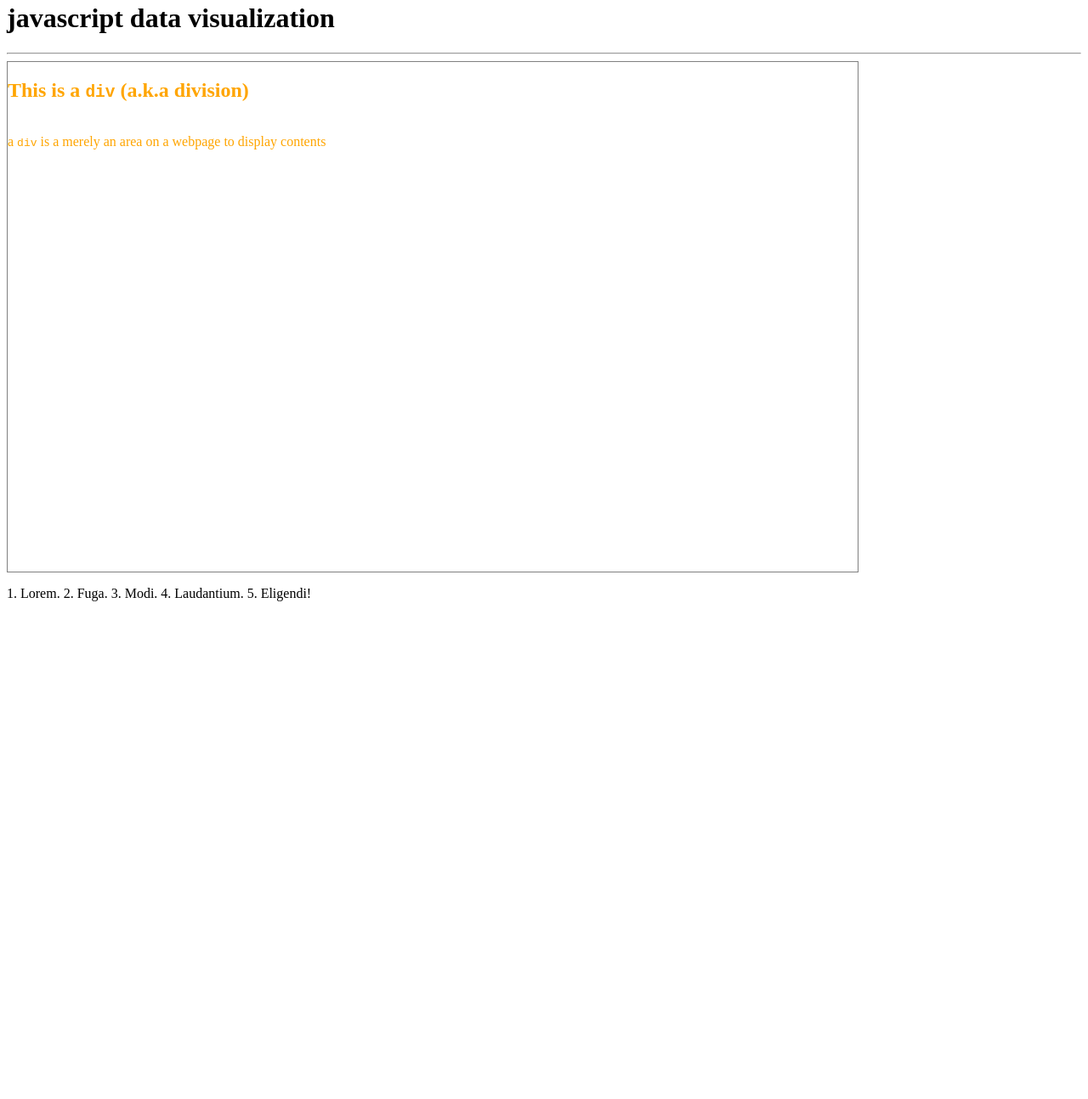
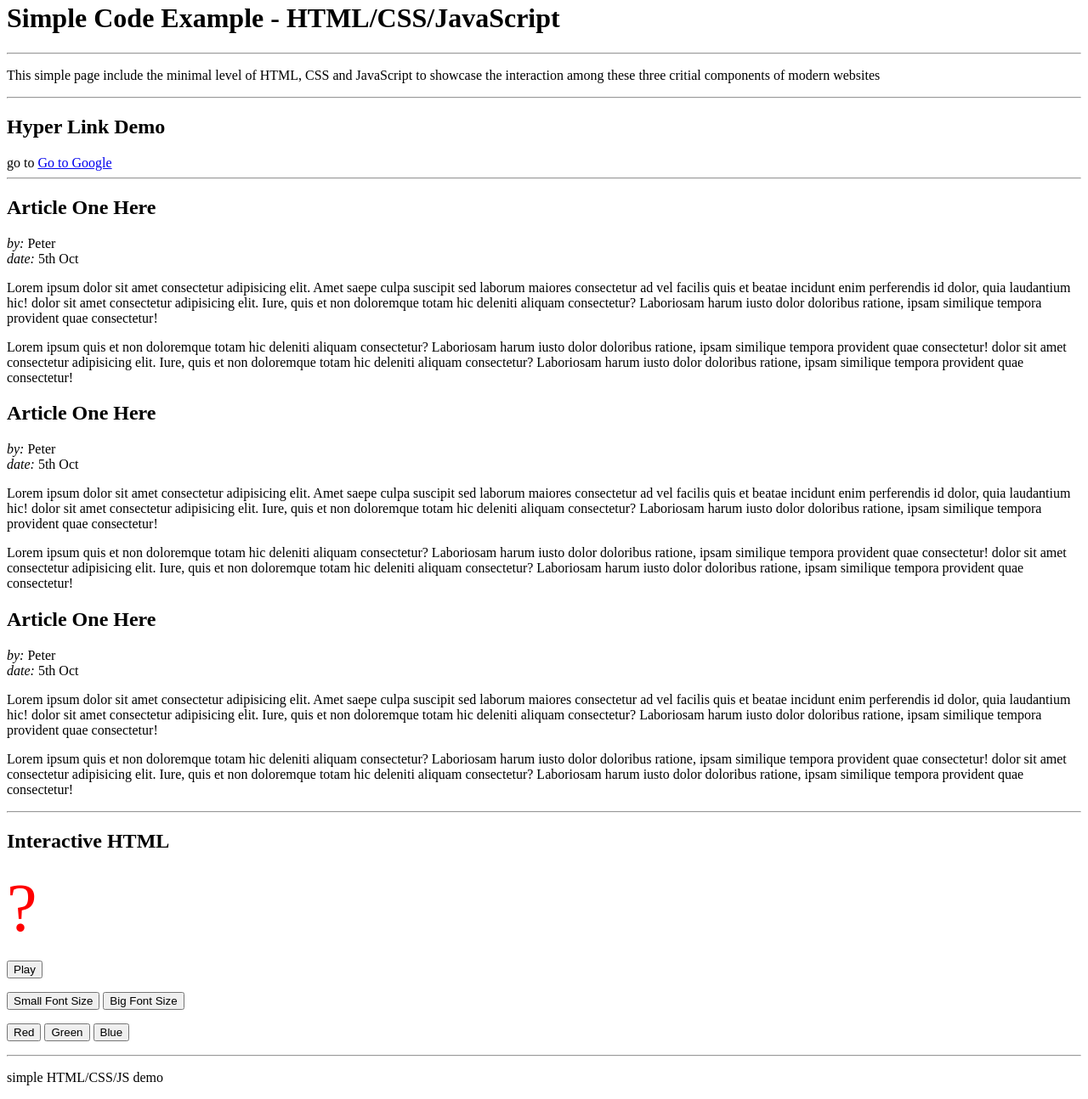
Before and after one commit to ngsanluk/JavaScriptDataVisualization, a plain HTML site: page index.html in a window 1280 px wide. Shown: the part 44-1338 px from the top of the page at 85% size. Before the commit the page ends 800 px from the top, so only its background shows below. Drawn offline with Linux system fonts and the light colour scheme.

Commit message:
changes index.html to basic demo of HTML/CSS/JS

```diff
--- a/index.html
+++ b/index.html
@@ -4,11 +4,71 @@
     <meta charset="utf-8" />
     <title>JavaScript Data Visualization</title>
     <style media="screen">
-      .demo {
-        border: solid 1px grey;
-        width: 1000px;
-        height: 600px;
-        color: orange;
+      * {
+        /* border: dotted 1px grey;
+        padding: 10px;
+        margin: 10px; */
+      }
+
+      body {
+        border: solid 0px red;
+      }
+
+      nav {
+        border: solid 0px red;
+      }
+
+      a {
+        border: solid 0px red;
+      }
+
+      nav a {
+        border: solid 0px red;
+      }
+
+      #page-heading {
+        border: solid 0px red;
+      }
+
+      article {
+        border: solid 0px red;
+        margin-bottom: 10px;
+      }
+
+      .featured {
+        border: solid 0px red;
+        margin-bottom: 10px;
+      }
+
+      .top {
+        border: solid 0px red;
+        margin-bottom: 10px;
+      }
+
+      article div {
+        border: solid 1px red;
+      }
+
+      article div {
+        border: solid 0px red;
+      }
+
+      article div span {
+        border: solid 0px red;
+      }
+
+      .top div span {
+        border: solid 0px red;
+      }
+
+      footer {
+        border: solid 0px red;
+      }
+
+      #lucky-number {
+        font-size: 500%;
+        color: red;
+        border: solid px red;
       }
     </style>
   </head>
@@ -23,20 +83,134 @@
       <a href="./d3_demo.html">D3.js</a>
     </nav>
 
-    <h1>javascript data visualization</h1>
+    <h1 id="page-heading">Simple Code Example - HTML/CSS/JavaScript</h1>
     <hr />
-    <div class="demo">
-      <h2>This is a <code>div</code> (a.k.a division)</h2>
-      <br />
-      a <code>div</code> is a merely an area on a webpage to display contents
-    </div>
+    <p class="description">
+      This simple page include the minimal level of HTML, CSS and JavaScript to
+      showcase the interaction among these three critial components of modern
+      websites
+    </p>
 
+    <hr />
+    <h2>Hyper Link Demo</h2>
+    go to <a href="https://www.google.com">Go to Google</a>
+    <hr />
+
+    <article class="featured top">
+      <h2>Article One Here</h2>
+      <div><em>by:</em> <span>Peter</span></div>
+      <div><em>date:</em> <span>5th Oct</span></div>
+      <p>
+        Lorem ipsum dolor sit amet consectetur adipisicing elit. Amet saepe
+        culpa suscipit sed laborum maiores consectetur ad vel facilis quis et
+        beatae incidunt enim perferendis id dolor, quia laudantium hic! dolor
+        sit amet consectetur adipisicing elit. Iure, quis et non doloremque
+        totam hic deleniti aliquam consectetur? Laboriosam harum iusto dolor
+        doloribus ratione, ipsam similique tempora provident quae consectetur!
+      </p>
+      <p>
+        Lorem ipsum quis et non doloremque totam hic deleniti aliquam
+        consectetur? Laboriosam harum iusto dolor doloribus ratione, ipsam
+        similique tempora provident quae consectetur! dolor sit amet consectetur
+        adipisicing elit. Iure, quis et non doloremque totam hic deleniti
+        aliquam consectetur? Laboriosam harum iusto dolor doloribus ratione,
+        ipsam similique tempora provident quae consectetur!
+      </p>
+    </article>
+    <article class="featured">
+      <h2>Article One Here</h2>
+      <div><em>by:</em> <span>Peter</span></div>
+      <div><em>date:</em> <span>5th Oct</span></div>
+      <p>
+        Lorem ipsum dolor sit amet consectetur adipisicing elit. Amet saepe
+        culpa suscipit sed laborum maiores consectetur ad vel facilis quis et
+        beatae incidunt enim perferendis id dolor, quia laudantium hic! dolor
+        sit amet consectetur adipisicing elit. Iure, quis et non doloremque
+        totam hic deleniti aliquam consectetur? Laboriosam harum iusto dolor
+        doloribus ratione, ipsam similique tempora provident quae consectetur!
+      </p>
+      <p>
+        Lorem ipsum quis et non doloremque totam hic deleniti aliquam
+        consectetur? Laboriosam harum iusto dolor doloribus ratione, ipsam
+        similique tempora provident quae consectetur! dolor sit amet consectetur
+        adipisicing elit. Iure, quis et non doloremque totam hic deleniti
+        aliquam consectetur? Laboriosam harum iusto dolor doloribus ratione,
+        ipsam similique tempora provident quae consectetur!
+      </p>
+    </article>
+
+    <article>
+      <h2>Article One Here</h2>
+      <div><em>by:</em> <span>Peter</span></div>
+      <div><em>date:</em> <span>5th Oct</span></div>
+      <p>
+        Lorem ipsum dolor sit amet consectetur adipisicing elit. Amet saepe
+        culpa suscipit sed laborum maiores consectetur ad vel facilis quis et
+        beatae incidunt enim perferendis id dolor, quia laudantium hic! dolor
+        sit amet consectetur adipisicing elit. Iure, quis et non doloremque
+        totam hic deleniti aliquam consectetur? Laboriosam harum iusto dolor
+        doloribus ratione, ipsam similique tempora provident quae consectetur!
+      </p>
+      <p>
+        Lorem ipsum quis et non doloremque totam hic deleniti aliquam
+        consectetur? Laboriosam harum iusto dolor doloribus ratione, ipsam
+        similique tempora provident quae consectetur! dolor sit amet consectetur
+        adipisicing elit. Iure, quis et non doloremque totam hic deleniti
+        aliquam consectetur? Laboriosam harum iusto dolor doloribus ratione,
+        ipsam similique tempora provident quae consectetur!
+      </p>
+    </article>
+
+    <hr />
+    <h2>Interactive HTML</h2>
+    <div id="lucky-number">?</div>
+    <p><button onclick="play()">Play</button></p>
     <p>
-      <span>1. Lorem.</span>
-      <span>2. Fuga.</span>
-      <span>3. Modi.</span>
-      <span>4. Laudantium.</span>
-      <span>5. Eligendi!</span>
+      <button onclick="setToSmallFontSize()">Small Font Size</button>
+      <button onclick="setToBigFontSize()">Big Font Size</button>
     </p>
+    <p>
+      <button onclick="changeToRed()">Red</button>
+      <button onclick="changeToGreen()">Green</button>
+      <button onclick="changeToBlue()">Blue</button>
+    </p>
+
+    <hr />
+    <footer>
+      <p>simple HTML/CSS/JS demo</p>
+    </footer>
   </body>
+  <script>
+    function play() {
+      luckyNumber = document.querySelector("#lucky-number");
+      n = Math.floor(Math.random() * 100 + 1);
+      console.log("Lucky Number - ", n);
+      luckyNumber.innerText = n;
+    }
+
+    function setToSmallFontSize() {
+      luckyNumber = document.querySelector("#lucky-number");
+      luckyNumber.style.fontSize = "500%";
+    }
+
+    function setToBigFontSize() {
+      luckyNumber = document.querySelector("#lucky-number");
+      luckyNumber.style.fontSize = "800%";
+    }
+
+    function changeToRed() {
+      luckyNumber = document.querySelector("#lucky-number");
+      luckyNumber.style.color = "red";
+    }
+
+    function changeToGreen() {
+      luckyNumber = document.querySelector("#lucky-number");
+      luckyNumber.style.color = "green";
+    }
+
+    function changeToBlue() {
+      luckyNumber = document.querySelector("#lucky-number");
+      luckyNumber.style.color = "blue";
+    }
+  </script>
 </html>
```
